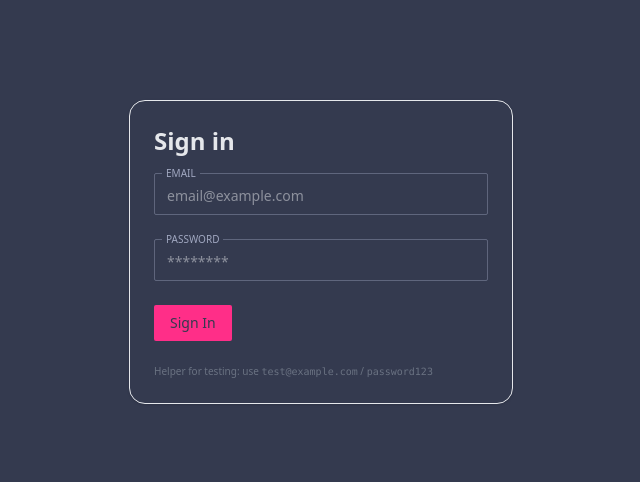
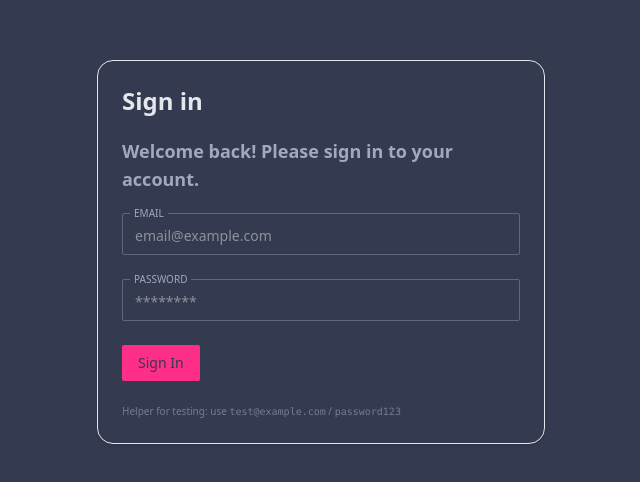
Before and after one commit to basia-borkowska/ai-chat-app, a Next.js app: page /login in a window 1280 px wide. Shown: the part 148-630 px from the top of the page, without its empty margins (319-959 px from the left). Built offline with nearby package versions, Linux system fonts and the light colour scheme.

Commit message:
Create Typography components

```diff
--- a/src/app/(auth)/login/page.tsx
+++ b/src/app/(auth)/login/page.tsx
@@ -1,10 +1,13 @@
 import LoginForm from "@/components/auth/LoginForm";
+import { Subtitle } from "@/components/ui/atoms/typography/Subtitle";
+import { Title } from "@/components/ui/atoms/typography/Title";
 
 export default function LoginPage() {
   return (
     <div className="min-h-dvh grid place-items-center p-4">
-      <div className="w-full max-w-sm rounded-2xl border p-6 shadow-sm">
-        <h1 className="mb-4 text-2xl font-semibold">Sign in</h1>
+      <div className="w-full flex flex-col gap-5 max-w-md rounded-2xl border p-6 shadow-sm">
+        <Title>Sign in</Title>
+        <Subtitle>Welcome back! Please sign in to your account.</Subtitle>
         <LoginForm />
       </div>
     </div>
--- a/src/components/auth/LoginForm.tsx
+++ b/src/components/auth/LoginForm.tsx
@@ -6,6 +6,7 @@ import { useForm } from "react-hook-form";
 import z from "zod";
 import { Button } from "@/components/ui/atoms/Button";
 import { Input } from "@/components/ui/atoms/Field";
+import { HelperText } from "../ui/atoms/typography/HelperText";
 
 const LoginSchema = z.object({
   email: z.string().email("Invalid email address"),
@@ -66,15 +67,15 @@ export default function LoginForm() {
       />
 
       {serverError && (
-        <p className="text-sm text-accent-highlight">{serverError}</p>
+        <HelperText className="text-accent-highlight">{serverError}</HelperText>
       )}
       <Button disabled={isSubmitting}>
         {isSubmitting ? "Signing in..." : "Sign In"}
       </Button>
-      <p className="text-xs text-gray-500">
+      <HelperText>
         Helper for testing: use <code>test@example.com</code> /{" "}
         <code>password123</code>
-      </p>
+      </HelperText>
     </form>
   );
 }
--- a/src/components/chat/Composer.tsx
+++ b/src/components/chat/Composer.tsx
@@ -13,6 +13,7 @@ import {
 import { Textarea } from "@/components/ui/atoms/Field";
 import { SendHorizontal } from "lucide-react";
 import { IconButton } from "@/components/ui/atoms/IconButton";
+import { HelperText } from "@/components/ui/atoms/typography/HelperText";
 
 type Props = {
   isSending: boolean;
@@ -146,10 +147,10 @@ export default function Composer({
           <SendHorizontal />
         </IconButton>
       </div>
-      <p className="text-xs text-gray-500">
+      <HelperText>
         Images (PNG/JPEG/WebP/GIF/SVG) and text files (TXT/MD/CSV/JSON) up to
         5MB each, 15MB total.
-      </p>
+      </HelperText>
     </form>
   );
 }
--- a/src/components/profile/ProfileForm.tsx
+++ b/src/components/profile/ProfileForm.tsx
@@ -11,6 +11,7 @@ import { Input } from "@/components/ui/atoms/Field";
 import { Trash2, Upload, User } from "lucide-react";
 import { IconButton } from "@/components/ui/atoms/IconButton";
 import { Avatar } from "@/components/ui/atoms/Avatar";
+import { Title } from "@/components/ui/atoms/typography/Title";
 
 const ProfileSchema = z.object({
   name: z.string().min(2, "Name must be at least 2 characters"),
@@ -108,7 +109,7 @@ export default function ProfileForm() {
       className="mx-auto grid w-full max-w-xl gap-6"
       aria-busy={saving}
     >
-      <h1 className="text-2xl font-semibold">Your Profile</h1>
+      <Title>Your Profile</Title>
 
       <div className="flex items-center gap-4">
         {avatarPreview ? (
--- a/src/components/ui/atoms/Field.tsx
+++ b/src/components/ui/atoms/Field.tsx
@@ -2,6 +2,8 @@
 
 import * as React from "react";
 import { cn } from "@/lib/utils";
+import { Label } from "./typography/Label";
+import { Paragraph } from "./typography/Paragraph";
 
 type ElementTag = "input" | "textarea";
 
@@ -68,16 +70,16 @@ function InnerField<T extends ElementTag = "input">(
           ),
         })}
 
-        <label
+        <Label
           htmlFor={fieldId}
           className={cn(
-            "absolute -top-[6px] left-2 bg-dark-secondary px-1 text-xs uppercase transition-colors",
+            "absolute -top-[6px] left-2 bg-dark-secondary px-1  transition-colors",
             { "text-accent-highlight": error },
             { "text-light-muted peer-focus:text-accent": !error }
           )}
         >
           {label}
-        </label>
+        </Label>
       </div>
       {error && (
         <p
--- /dev/null
+++ b/src/components/ui/atoms/typography/HelperText.tsx
@@ -0,0 +1,13 @@
+import { cn } from "@/lib/utils";
+
+export function HelperText({
+  children,
+  className,
+}: {
+  children: React.ReactNode;
+  className?: string;
+}) {
+  return (
+    <p className={cn("text-xs text-light-muted/60", className)}>{children}</p>
+  );
+}
--- /dev/null
+++ b/src/components/ui/atoms/typography/Label.tsx
@@ -0,0 +1,17 @@
+import { cn } from "@/lib/utils";
+
+export function Label({
+  children,
+  htmlFor,
+  className,
+}: {
+  children: React.ReactNode;
+  htmlFor?: string;
+  className?: string;
+}) {
+  return (
+    <label htmlFor={htmlFor} className={cn("text-xs uppercase", className)}>
+      {children}
+    </label>
+  );
+}
--- /dev/null
+++ b/src/components/ui/atoms/typography/Paragraph.tsx
@@ -0,0 +1,15 @@
+import { cn } from "@/lib/utils";
+
+export function Paragraph({
+  children,
+  className,
+}: {
+  children: React.ReactNode;
+  className?: string;
+}) {
+  return (
+    <p className={cn("text-base text-light-muted leading-relaxed", className)}>
+      {children}
+    </p>
+  );
+}
--- /dev/null
+++ b/src/components/ui/atoms/typography/Subtitle.tsx
@@ -0,0 +1,15 @@
+import { cn } from "@/lib/utils";
+
+export function Subtitle({
+  children,
+  className,
+}: {
+  children: React.ReactNode;
+  className?: string;
+}) {
+  return (
+    <h2 className={cn("text-lg font-semibold text-light-muted", className)}>
+      {children}
+    </h2>
+  );
+}
--- /dev/null
+++ b/src/components/ui/atoms/typography/Title.tsx
@@ -0,0 +1,15 @@
+import { cn } from "@/lib/utils";
+
+export function Title({
+  children,
+  className,
+}: {
+  children: React.ReactNode;
+  className?: string;
+}) {
+  return (
+    <h1 className={cn("text-2xl font-bold text-light", className)}>
+      {children}
+    </h1>
+  );
+}
```
